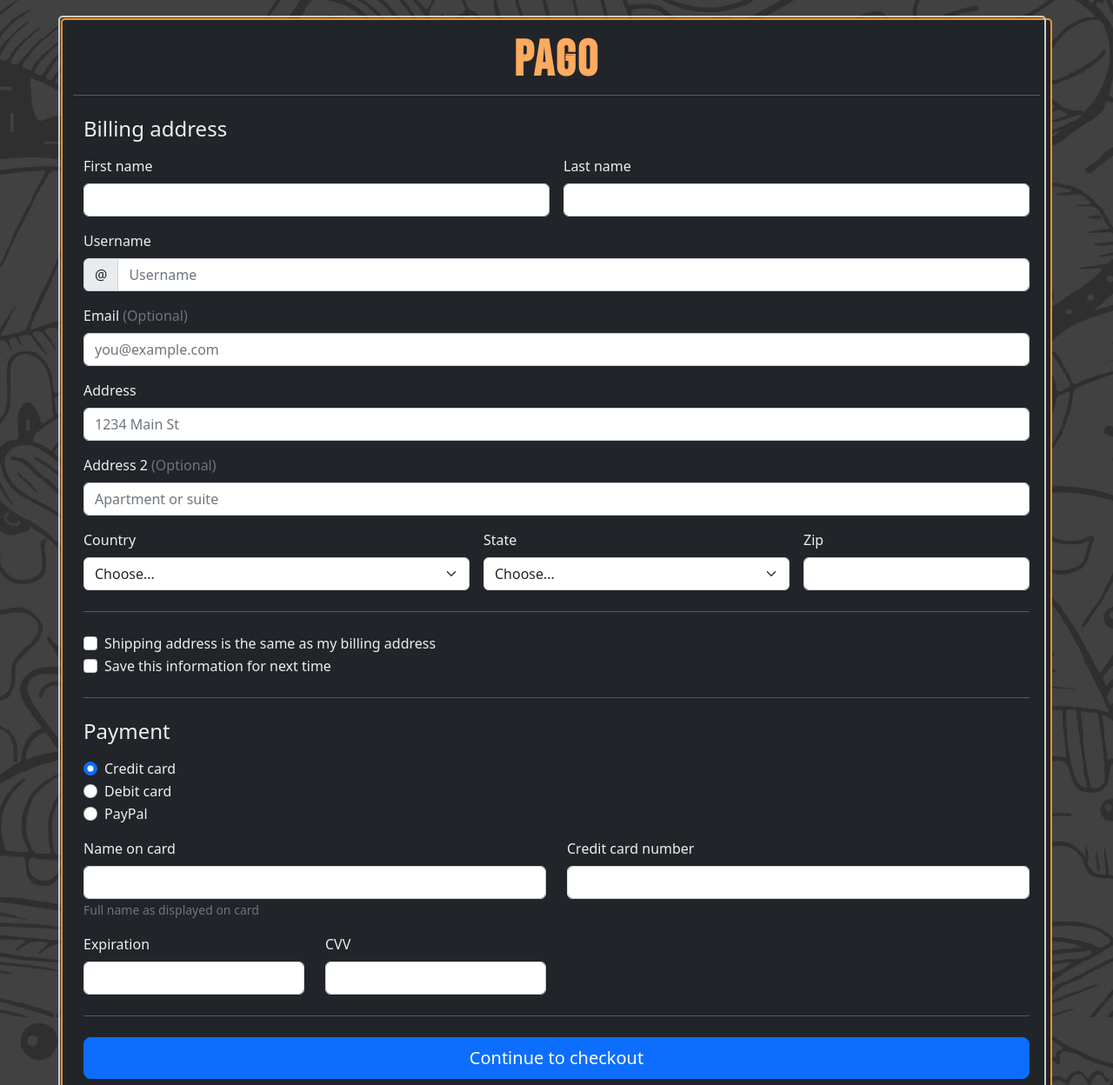
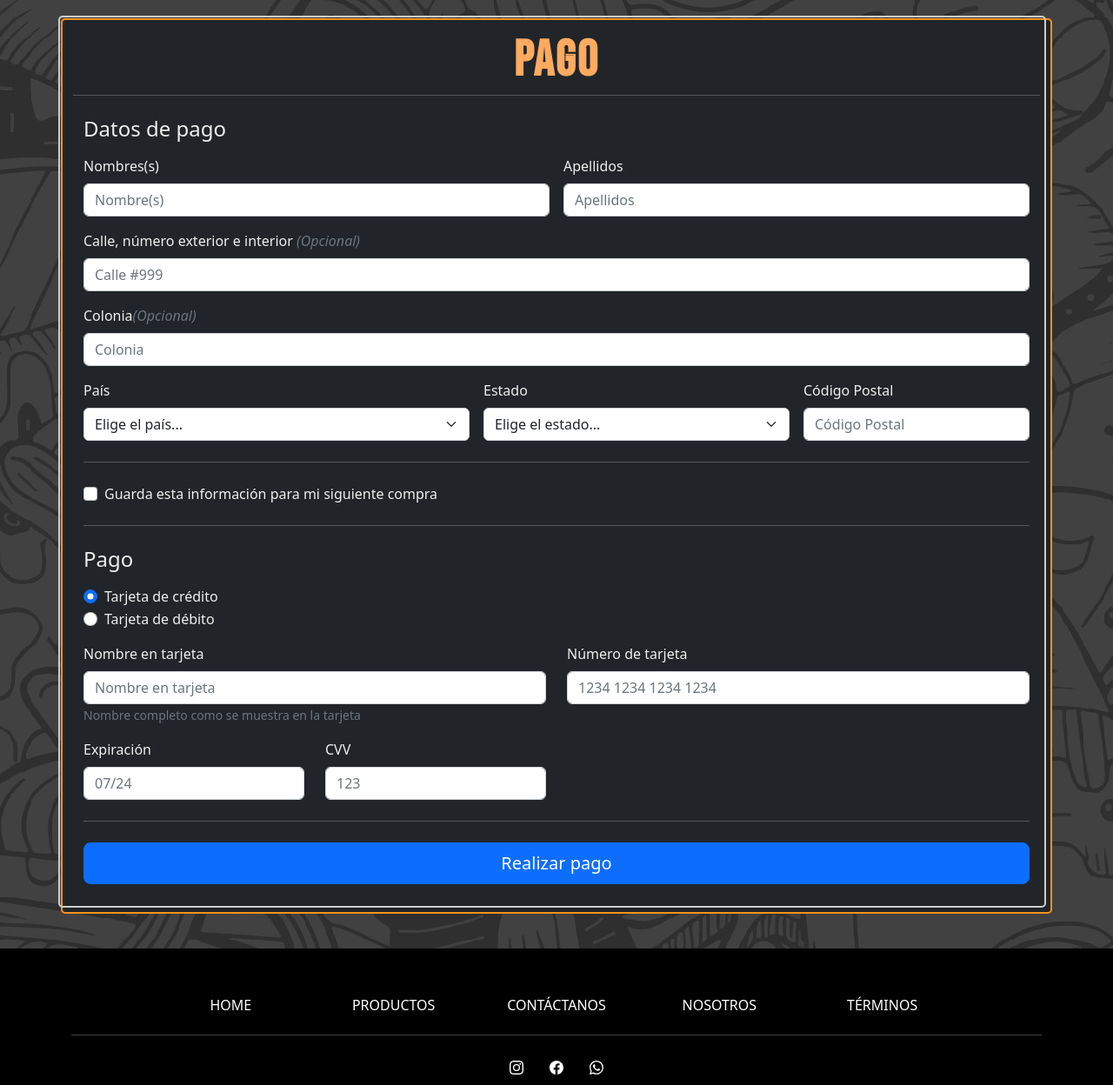
Before and after one commit to bNajeraEspinosa/los_cadetes-Enchulame_la_playera, a website with bundled scripts: page HTML/pago.html in a window 1280 px wide. Shown: the part 113-1361 px from the top of the page at 87% size. Built offline with nearby package versions, Linux system fonts and the light colour scheme.

Commit message:
ci: adaptación de formulario de pago

```diff
--- a/HTML/pago.html
+++ b/HTML/pago.html
@@ -31,31 +31,44 @@
             <!-- Separación -->
             <hr class="my-3" />
 
+            <!-- MENSAJE DE ALERTA -->
+            <div class="toast-container position-fixed bottom-0 end-0 p-3">
+                <div id="liveToast" class="toast" role="alert" aria-live="assertive" aria-atomic="true"></div>
+            </div>
+            <!-- MENSAJE DE ALERTA -->
+
+            <!-- LOADER -->
+            <div class="d-none text-center my-3" id="notify-form-loader">
+                <div class="spinner-border text-tertiary-soft" role="status">
+                    <span class="visually-hidden">Cargando...</span>
+                </div>
+            </div>
+            <!-- LOADER -->
+
             <!-- Formulario de pagos -->
             <div class="flex-grow-1 my-2">
-                <!-- <div class="col-md-7 col-lg-8"> -->
-                    <h4 class="mb-3">Billing address</h4>
-                    <form class="needs-validation" novalidate="">
+                <h4 class="mb-3">Datos de pago</h4>
+                <form class="needs-validation" id="checkout-form" novalidate>
                     <div class="row g-3">
                         <div class="col-sm-6">
-                                <label for="firstName" class="form-label">First name</label>
-                                <input type="text" class="form-control" id="firstName" placeholder="" value=""
-                                    required="">
+                            <label for="firstName" class="form-label">Nombres(s)</label>
+                            <input type="text" class="form-control" id="firstName" placeholder="Nombre(s)" value=""
+                                required>
                             <div class="invalid-feedback">
-                                    Valid first name is required.
+                                Campo obligatorio.
                             </div>
                         </div>
 
                         <div class="col-sm-6">
-                                <label for="lastName" class="form-label">Last name</label>
-                                <input type="text" class="form-control" id="lastName" placeholder="" value=""
+                            <label for="lastName" class="form-label">Apellidos</label>
+                            <input type="text" class="form-control" id="lastName" placeholder="Apellidos" value=""
                                 required="">
                             <div class="invalid-feedback">
-                                    Valid last name is required.
+                                Campo obligatorio.
                             </div>
                         </div>
 
-                            <div class="col-12">
+                        <!-- <div class="col-12">
                                 <label for="username" class="form-label">Username</label>
                                 <div class="input-group has-validation">
                                     <span class="input-group-text">@</span>
@@ -65,59 +78,62 @@
                                         Your username is required.
                                     </div>
                                 </div>
-                            </div>
-
-                            <div class="col-12">
+                            </div> -->
+                        <!-- <div class="col-12">
                                 <label for="email" class="form-label">Email <span
                                         class="text-muted">(Optional)</span></label>
                                 <input type="email" class="form-control" id="email" placeholder="you@example.com">
                                 <div class="invalid-feedback">
                                     Please enter a valid email address for shipping updates.
                                 </div>
-                            </div>
+                            </div> -->
 
                         <div class="col-12">
-                                <label for="address" class="form-label">Address</label>
-                                <input type="text" class="form-control" id="address" placeholder="1234 Main St"
-                                    required="">
+                            <label for="address" class="form-label">Calle, número exterior e interior <span
+                                    class="text-muted"><I>(Opcional)</I></span></label>
+                            <input type="text" class="form-control" id="address" placeholder="Calle #999" required="">
                             <div class="invalid-feedback">
-                                    Please enter your shipping address.
+                                Campo obligatorio.
                             </div>
                         </div>
 
                         <div class="col-12">
-                                <label for="address2" class="form-label">Address 2 <span
-                                        class="text-muted">(Optional)</span></label>
-                                <input type="text" class="form-control" id="address2" placeholder="Apartment or suite">
+                            <label for="address2" class="form-label">Colonia<span
+                                    class="text-muted"><I>(Opcional)</I></span></label>
+                            <input type="text" class="form-control" id="address2" placeholder="Colonia">
                         </div>
 
                         <div class="col-md-5">
-                                <label for="country" class="form-label">Country</label>
+                            <label for="country" class="form-label">País</label>
                             <select class="form-select" id="country" required="">
-                                    <option value="">Choose...</option>
-                                    <option>United States</option>
+                                <option value="">Elige el país...</option>
+                                <option>México</option>
                             </select>
                             <div class="invalid-feedback">
-                                    Please select a valid country.
+                                Campo obligatorio.
                             </div>
                         </div>
 
                         <div class="col-md-4">
-                                <label for="state" class="form-label">State</label>
+                            <label for="state" class="form-label">Estado</label>
                             <select class="form-select" id="state" required="">
-                                    <option value="">Choose...</option>
-                                    <option>California</option>
+                                <option value="">Elige el estado...</option>
+                                <option>Ciudad de México</option>
+                                <option>México</option>
+                                <option>Jalisco</option>
+                                <option>Sinaloa</option>
+                                <option>Nayarit</option>
                             </select>
                             <div class="invalid-feedback">
-                                    Please provide a valid state.
+                                Campo obligatorio.
                             </div>
                         </div>
 
                         <div class="col-md-3">
-                                <label for="zip" class="form-label">Zip</label>
-                                <input type="text" class="form-control" id="zip" placeholder="" required="">
+                            <label for="zip" class="form-label">Código Postal</label>
+                            <input type="text" class="form-control" id="zip" placeholder="Código Postal" required>
                             <div class="invalid-feedback">
-                                    Zip code required.
+                                Campo obligatorio.
                             </div>
                         </div>
                     </div>
@@ -125,78 +141,67 @@
                     <hr class="my-4">
 
                     <div class="form-check">
-                            <input type="checkbox" class="form-check-input" id="same-address">
-                            <label class="form-check-label" for="same-address">Shipping address is the same as my
-                                billing address</label>
-                        </div>
-
-                        <div class="form-check">
-                            <input type="checkbox" class="form-check-input" id="save-info">
-                            <label class="form-check-label" for="save-info">Save this information for next time</label>
+                        <input type="checkbox" class="form-check-input" id="saveInfo">
+                        <label class="form-check-label" for="saveInfo">Guarda esta información para mi siguiente
+                            compra</label>
                     </div>
 
                     <hr class="my-4">
 
-                        <h4 class="mb-3">Payment</h4>
+                    <h4 class="mb-3">Pago</h4>
 
                     <div class="my-3">
                         <div class="form-check">
                             <input id="credit" name="paymentMethod" type="radio" class="form-check-input" checked=""
                                 required="">
-                                <label class="form-check-label" for="credit">Credit card</label>
+                            <label class="form-check-label" for="credit">Tarjeta de crédito</label>
                         </div>
                         <div class="form-check">
-                                <input id="debit" name="paymentMethod" type="radio" class="form-check-input"
-                                    required="">
-                                <label class="form-check-label" for="debit">Debit card</label>
-                            </div>
-                            <div class="form-check">
-                                <input id="paypal" name="paymentMethod" type="radio" class="form-check-input"
-                                    required="">
-                                <label class="form-check-label" for="paypal">PayPal</label>
+                            <input id="debit" name="paymentMethod" type="radio" class="form-check-input" required="">
+                            <label class="form-check-label" for="debit">Tarjeta de débito</label>
                         </div>
                     </div>
 
                     <div class="row gy-3">
                         <div class="col-md-6">
-                                <label for="cc-name" class="form-label">Name on card</label>
-                                <input type="text" class="form-control" id="cc-name" placeholder="" required="">
-                                <small class="text-muted">Full name as displayed on card</small>
+                            <label for="ccName" class="form-label">Nombre en tarjeta</label>
+                            <input type="text" class="form-control" id="ccName" placeholder="Nombre en tarjeta"
+                                required="">
+                            <small class="text-muted">Nombre completo como se muestra en la tarjeta</small>
                             <div class="invalid-feedback">
-                                    Name on card is required
+                                Campo obligatorio
                             </div>
                         </div>
 
                         <div class="col-md-6">
-                                <label for="cc-number" class="form-label">Credit card number</label>
-                                <input type="text" class="form-control" id="cc-number" placeholder="" required="">
+                            <label for="ccNumber" class="form-label">Número de tarjeta</label>
+                            <input type="text" class="form-control" id="ccNumber" placeholder="1234 1234 1234 1234" required="">
                             <div class="invalid-feedback">
-                                    Credit card number is required
+                                Campo obligatorio
                             </div>
                         </div>
 
                         <div class="col-md-3">
-                                <label for="cc-expiration" class="form-label">Expiration</label>
-                                <input type="text" class="form-control" id="cc-expiration" placeholder="" required="">
+                            <label for="ccExpiration" class="form-label">Expiración</label>
+                            <input type="text" class="form-control" id="ccExpiration" placeholder="07/24" required>
                             <div class="invalid-feedback">
-                                    Expiration date required
+                                Campo obligatorio
                             </div>
                         </div>
 
                         <div class="col-md-3">
-                                <label for="cc-cvv" class="form-label">CVV</label>
-                                <input type="text" class="form-control" id="cc-cvv" placeholder="" required="">
+                            <label for="ccCvv" class="form-label">CVV</label>
+                            <input type="text" class="form-control" id="ccCvv" placeholder="123" required>
                             <div class="invalid-feedback">
-                                    Security code required
+                                Campo obligatorio
                             </div>
                         </div>
                     </div>
 
                     <hr class="my-4">
 
-                        <button class="w-100 btn btn-primary btn-lg" type="submit">Continue to checkout</button>
+                    <button class="w-100 btn btn-primary btn-lg" type="submit">Realizar pago</button>
                 </form>
-                <!-- </div> -->
             </div>
         </div>
 
```
Lines whose indentation alone changed are shown as unchanged.
